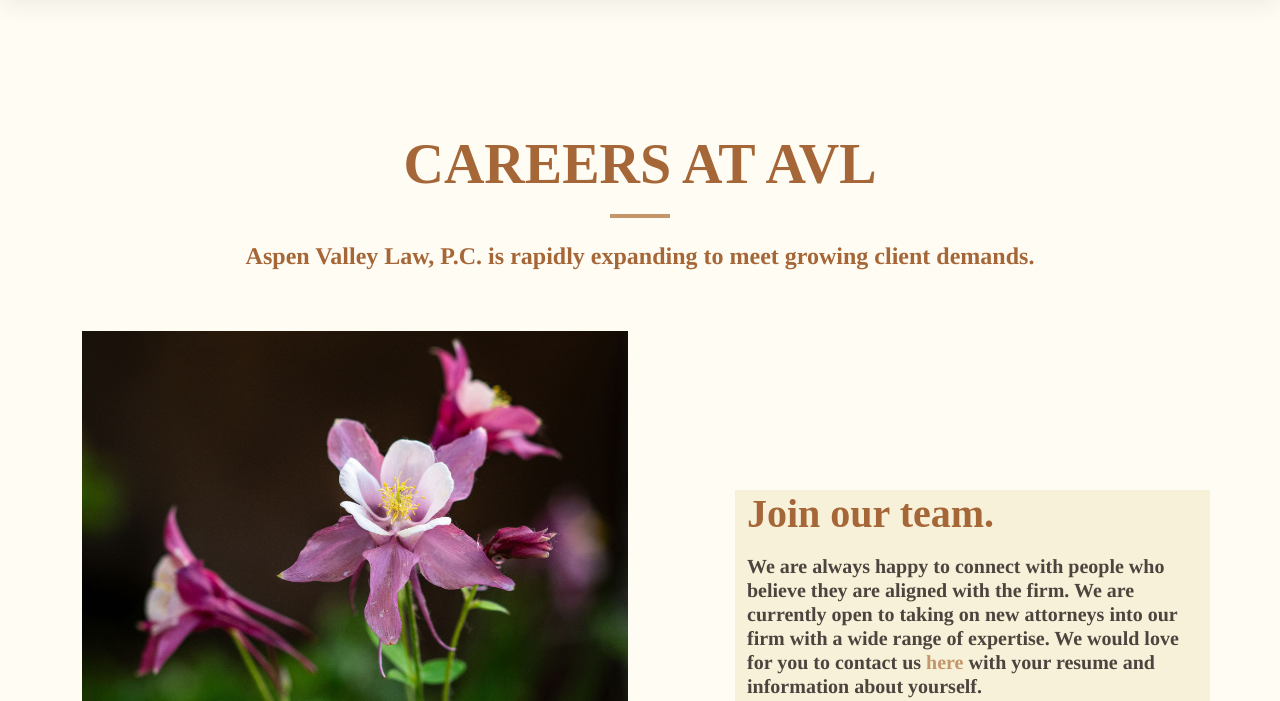
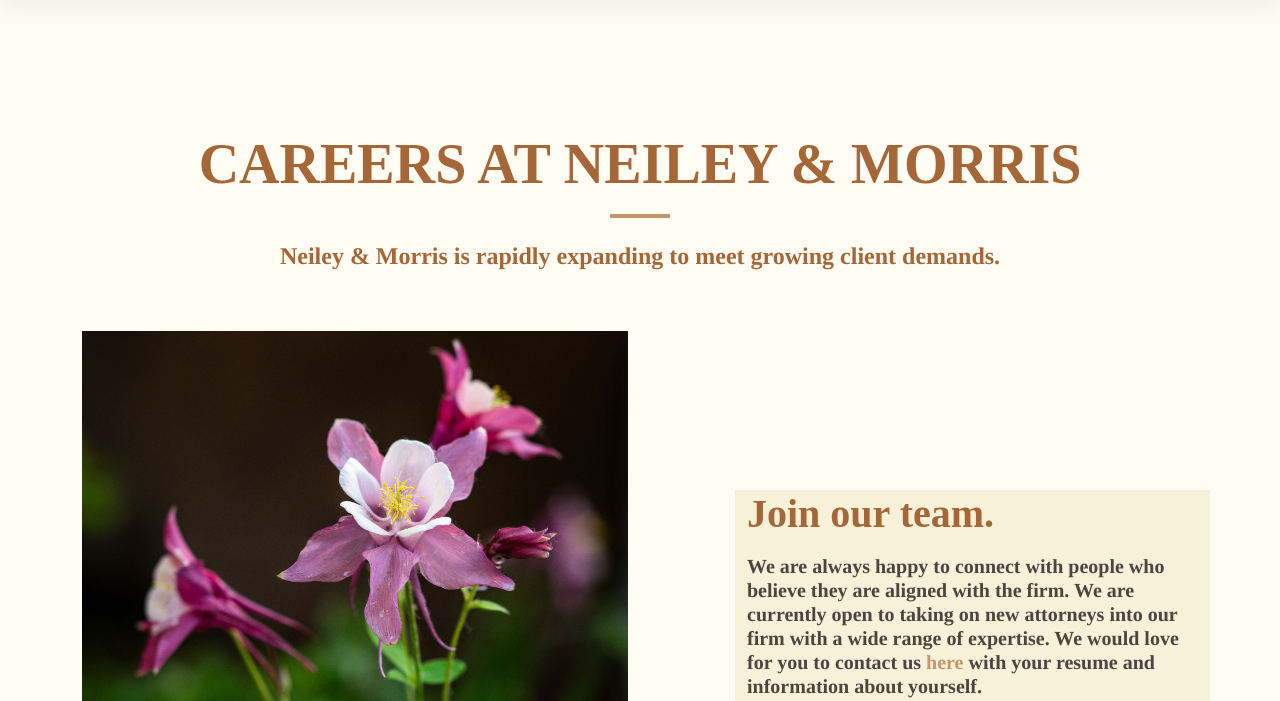
Before and after one commit to Mica-Oz/botanik, a plain HTML site: page careers.html in a window 1280 px wide. Shown: the part 99-800 px from the top of the page. Drawn offline with nearby package versions, Linux system fonts and the light colour scheme; some packages are replaced by stand-ins of ours; a script that the page names is missing.

Commit message:
kenzs changes

```diff
--- a/careers.html
+++ b/careers.html
@@ -3,7 +3,7 @@
   <head>
     <meta charset="utf-8" />
     <meta name="viewport" content="width=device-width, initial-scale=1" />
-    <title>ASPEN VALLEY LAW</title>
+    <title>NEILEY & MORRIS</title>
     <link
       rel="stylesheet"
       href="https://cdn.jsdelivr.net/npm/bootstrap@5.3.1/dist/css/bootstrap.min.css
@@ -82,11 +82,11 @@
             data-aos-delay="50"
           >
             <div class="section-title">
-              <h1 class="display-4 fw-semibold">CAREERS AT AVL</h1>
+              <h1 class="display-4 fw-semibold">CAREERS AT NEILEY & MORRIS</h1>
               <div class="line"></div>
               <h4>
-                Aspen Valley Law, P.C. is rapidly expanding to meet growing
-                client demands.
+                Neiley & Morris is rapidly expanding to meet growing client
+                demands.
               </h4>
             </div>
           </div>
@@ -106,7 +106,7 @@
               aligned with the firm. We are currently open to taking on new
               attorneys into our firm with a wide range of expertise. We would
               love for you to contact us
-              <a href="mailto: office@aspenvalleylaw.com"> here</a> with your
+              <a href="mailto: office@neileymorris.com "> here</a> with your
               resume and information about yourself.
             </h5>
           </div>
```
